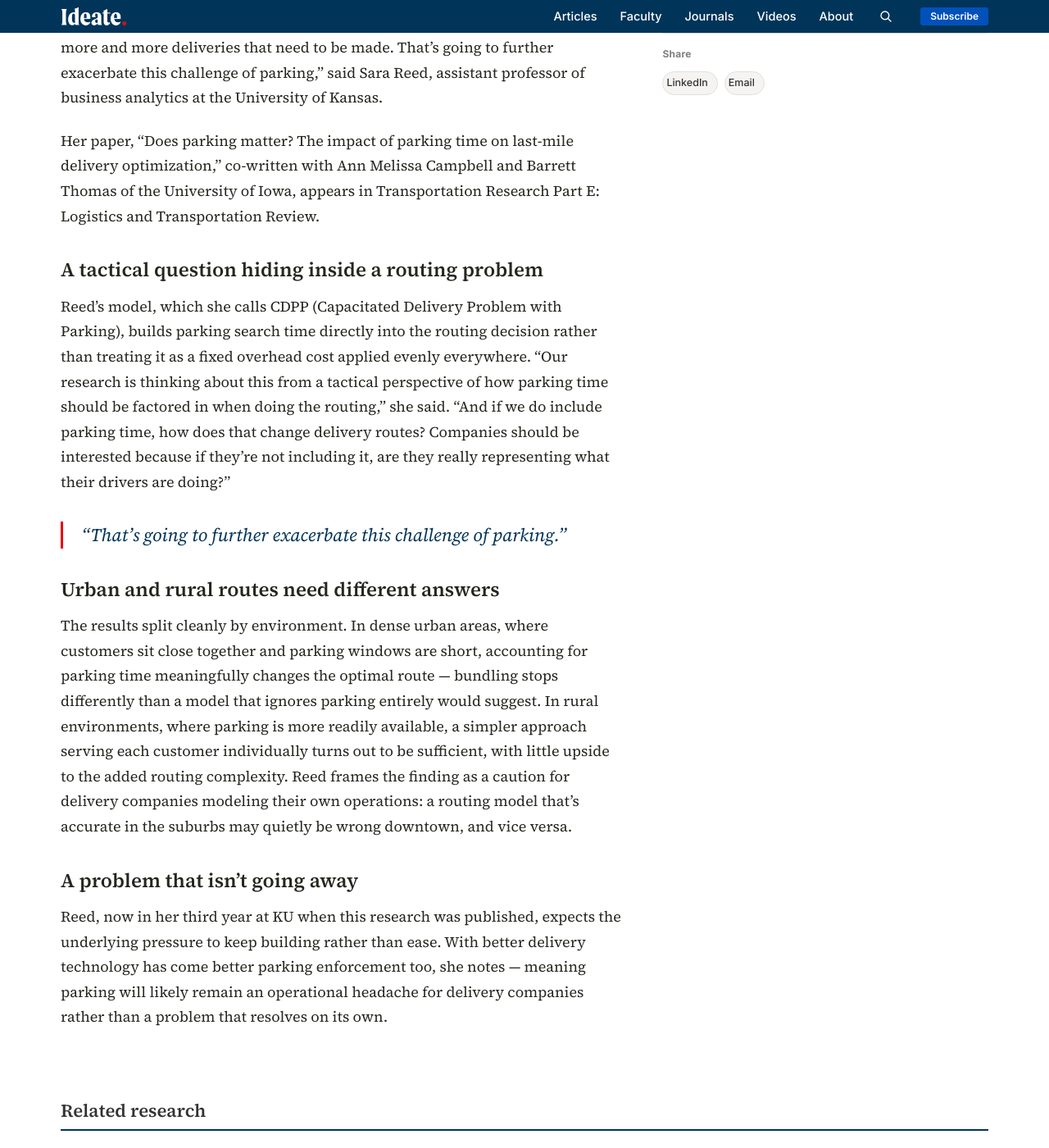
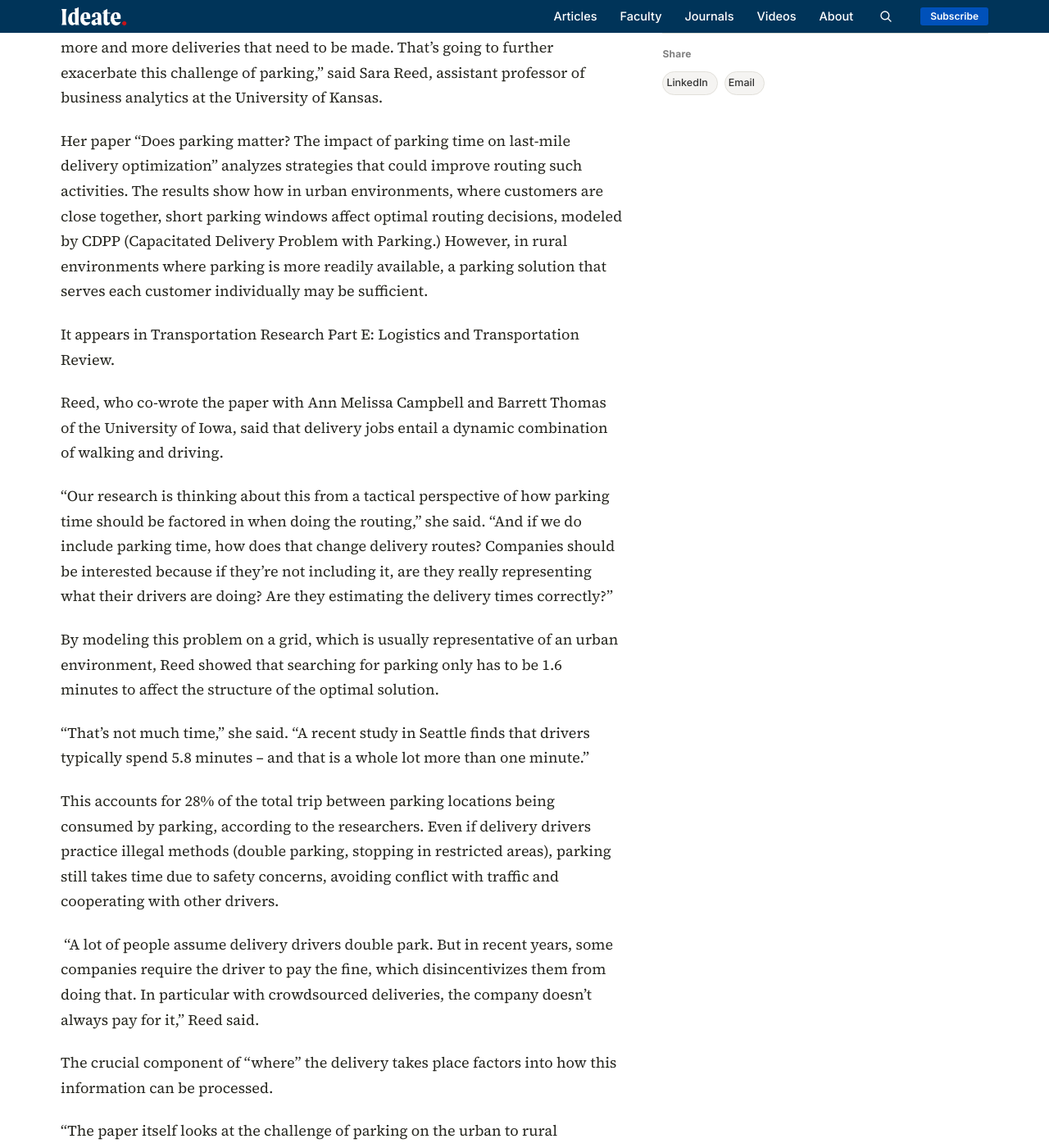
Before and after one commit to KUBschool/ideate, a Jekyll site: the page built from _articles/2024-02-05-parking-time-last-mile-delivery.md, in a window 1280 px wide and 1400 px high, scrolled down 1238 px. Shown: the whole window at 82% size. Built offline with Jekyll 4.4.1, drawn with Linux system fonts in a browser that asks for light colours; some of the changed text lies outside the part shown.

Commit message:
Update Article “2024-02-05-parking-time-last-mile-delivery”

```diff
--- a/_articles/2024-02-05-parking-time-last-mile-delivery.md
+++ b/_articles/2024-02-05-parking-time-last-mile-delivery.md
@@ -1,39 +1,60 @@
 ---
-title: "Study examines strategies to improve effect of parking time on last-mile deliveries"
-dek: "Every minute a delivery driver spends searching for parking is a minute not spent delivering. New research models exactly how much parking time should factor into routing — and finds the answer depends heavily on whether a route is urban or rural."
+title: Study examines strategies to improve effect of parking time on last-mile
+  deliveries
+dek: Every minute a delivery driver spends searching for parking is a minute not
+  spent delivering. New research models exactly how much parking time should
+  factor into routing — and finds the answer depends heavily on whether a route
+  is urban or rural.
 topic: supply-chain
 faculty:
   - sara-reed
-byline: "Sara Reed"
+byline: Jon Niccum
 date: 2024-02-05
 image_tint: steam
 featured: false
-source_url: "https://business.ku.edu/news/article/strategies-to-improve-the-impact-of-parking-time-on-last-mile-delivery-examined-in-new-study"
-answer_box: >-
-  Research modeling last-mile delivery routing finds that accounting for
-  parking search time changes optimal routes meaningfully — in dense
-  urban environments, short parking windows and close-together customers
-  make parking time a major routing factor, while in rural areas with
-  more available parking, a simpler one-customer-at-a-time approach is
-  often sufficient.
+source_url: https://business.ku.edu/news/article/strategies-to-improve-the-impact-of-parking-time-on-last-mile-delivery-examined-in-new-study
+answer_box: Research modeling last-mile delivery routing finds that accounting
+  for parking search time changes optimal routes meaningfully — in dense urban
+  environments, short parking windows and close-together customers make parking
+  time a major routing factor, while in rural areas with more available parking,
+  a simpler one-customer-at-a-time approach is often sufficient.
+journal: "Transportation Research Part E: Logistics and Transportation Review"
+journal_url: https://www.sciencedirect.com/science/article/pii/S1366554523003794?via%3Dihub
 ---
+Parking is often a hassle. But what if your job relies on it, as it does for any number of delivery-based occupations?
 
-Parking is a hassle for most drivers. For a delivery job, it's a line item that can quietly reshape an entire route.
+“With more people ordering online and e-commerce increasing, there will be more and more deliveries that need to be made. That’s going to further exacerbate this challenge of parking,” said Sara Reed, assistant professor of business analytics at the University of Kansas.
 
-"With more people ordering online and e-commerce increasing, there will be more and more deliveries that need to be made. That's going to further exacerbate this challenge of parking," said Sara Reed, assistant professor of business analytics at the University of Kansas.
+Her paper [“Does parking matter? The impact of parking time on last-mile delivery optimization”](https://doi.org/10.1016/j.tre.2023.103391) analyzes strategies that could improve routing such activities. The results show how in urban environments, where customers are close together, short parking windows affect optimal routing decisions, modeled by CDPP (Capacitated Delivery Problem with Parking.) However, in rural environments where parking is more readily available, a parking solution that serves each customer individually may be sufficient.
 
-Her paper, "Does parking matter? The impact of parking time on last-mile delivery optimization," co-written with Ann Melissa Campbell and Barrett Thomas of the University of Iowa, appears in Transportation Research Part E: Logistics and Transportation Review.
+It appears in Transportation Research Part E: Logistics and Transportation Review.
 
-## A tactical question hiding inside a routing problem
+Reed, who co-wrote the paper with Ann Melissa Campbell and Barrett Thomas of the University of Iowa, said that delivery jobs entail a dynamic combination of walking and driving.
 
-Reed's model, which she calls CDPP (Capacitated Delivery Problem with Parking), builds parking search time directly into the routing decision rather than treating it as a fixed overhead cost applied evenly everywhere. "Our research is thinking about this from a tactical perspective of how parking time should be factored in when doing the routing," she said. "And if we do include parking time, how does that change delivery routes? Companies should be interested because if they're not including it, are they really representing what their drivers are doing?"
+“Our research is thinking about this from a tactical perspective of how parking time should be factored in when doing the routing,” she said. “And if we do include parking time, how does that change delivery routes? Companies should be interested because if they’re not including it, are they really representing what their drivers are doing? Are they estimating the delivery times correctly?”
 
-> "That's going to further exacerbate this challenge of parking."
+By modeling this problem on a grid, which is usually representative of an urban environment, Reed showed that searching for parking only has to be 1.6 minutes to affect the structure of the optimal solution.
 
-## Urban and rural routes need different answers
+“That’s not much time,” she said. “A recent study in Seattle finds that drivers typically spend 5.8 minutes – and that is a whole lot more than one minute.”
 
-The results split cleanly by environment. In dense urban areas, where customers sit close together and parking windows are short, accounting for parking time meaningfully changes the optimal route — bundling stops differently than a model that ignores parking entirely would suggest. In rural environments, where parking is more readily available, a simpler approach serving each customer individually turns out to be sufficient, with little upside to the added routing complexity. Reed frames the finding as a caution for delivery companies modeling their own operations: a routing model that's accurate in the suburbs may quietly be wrong downtown, and vice versa.
+This accounts for 28% of the total trip between parking locations being consumed by parking, according to the researchers. Even if delivery drivers practice illegal methods (double parking, stopping in restricted areas), parking still takes time due to safety concerns, avoiding conflict with traffic and cooperating with other drivers.
 
-## A problem that isn't going away
+ “A lot of people assume delivery drivers double park. But in recent years, some companies require the driver to pay the fine, which disincentivizes them from doing that. In particular with crowdsourced deliveries, the company doesn’t always pay for it,” Reed said.
 
-Reed, now in her third year at KU when this research was published, expects the underlying pressure to keep building rather than ease. With better delivery technology has come better parking enforcement too, she notes — meaning parking will likely remain an operational headache for delivery companies rather than a problem that resolves on its own.
+The crucial component of “where” the delivery takes place factors into how this information can be processed.
+
+“The paper itself looks at the challenge of parking on the urban to rural continuum,” she said.
+
+“In urban areas, we expect customers to be dense, whereas in rural areas, customers are farther apart. Parking challenges are also different. We expect it to be difficult to find parking in urban areas. Rural areas, not so much. What we show is in rural areas, driving to every customer is the best way to route the vehicle. But along that continuum, where does parking time make an impact? For an urban environment, it only has to be 1.6 minutes.”
+
+Reed’s previous paper, [“Impact of Autonomous Vehicle Assisted Last-Mile Delivery in Urban to Rural Settings,”](https://pubsonline.informs.org/doi/abs/10.1287/trsc.2022.1142?journalCode=trsc) determined that this technology reduces the completion time of delivery tours and provides the most cost-effective business model. Working on that piece inspired her latest publication.
+
+“It became very clear that not a lot of people were thinking about parking in traditional delivery practices,” she said. “What sparked my interest is that this is a way to improve things right now. If the company has a sense of how difficult it is to find parking in an area, including parking time in routing can improve operations today versus relying on some sort of ‘futuristic technology.’”
+
+As for Reed’s own future endeavors, this new paper represents a key component of her ongoing research agenda involving last-mile delivery.
+
+“Another line of my work considers how drivers could utilize real-time information on parking availability from sensors. There’s been some studies and pilot programs that have implemented this in cities. With better technology, parking enforcement will accompany that, and parking will continue to be an operational challenge for companies,” said Reed, who is now in her third year at KU while specializing in transportation logistics.
+
+Ultimately, she said she believed insights into how parking affects last-mile delivery is not only important from a business perspective but from an urban planning one as well.
+
+She said, “We want to account for what can be done to make parking better for companies and better for society.”
```
